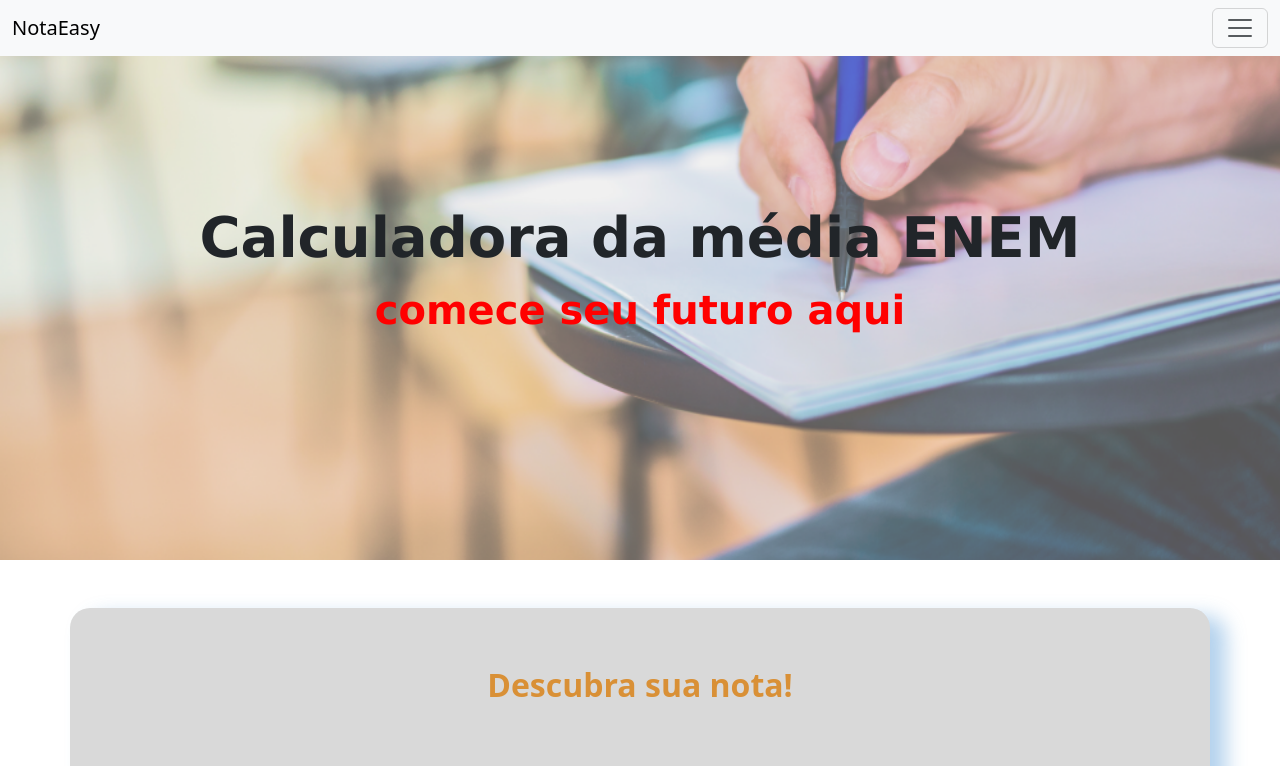
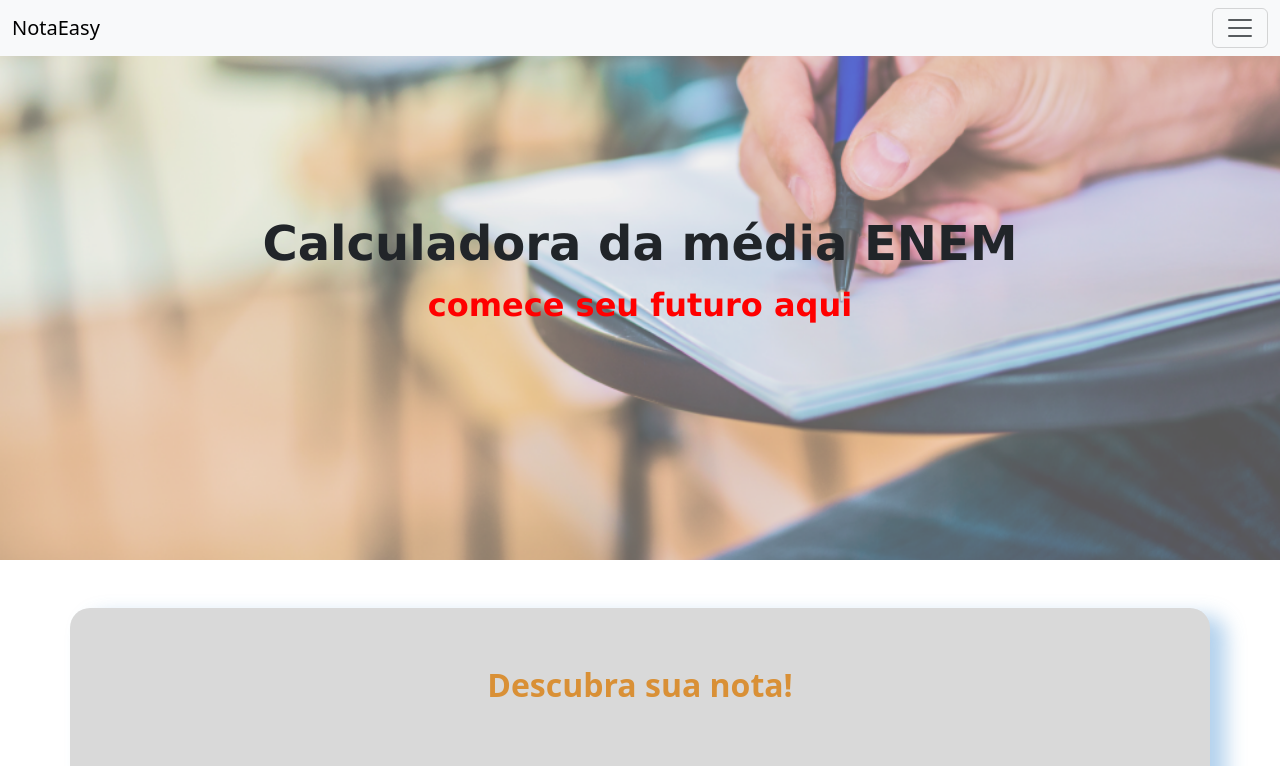
Before and after one commit to IsaiasZaza/EnemNota, a plain HTML site: page index.html in a window 1280 px wide. Shown: the top 766 px of the page. Drawn offline with nearby package versions, Linux system fonts and the light colour scheme.

Commit message:
Update style.css

```diff
--- a/style.css
+++ b/style.css
@@ -25,7 +25,7 @@ body {
 }
 
 .banner h1 {
-    font-size: 7vh;
+    font-size: 6vh;
     font-weight: bold;
 
 }
@@ -38,7 +38,7 @@ body {
 }
 .inicioFuturo {
     align-items: center;
-    font-size: 5vh;
+    font-size: 4vh;
     color: red;
     font-family: Verdana, Geneva, Tahoma, sans-serif;
     font-weight: bold;
```
